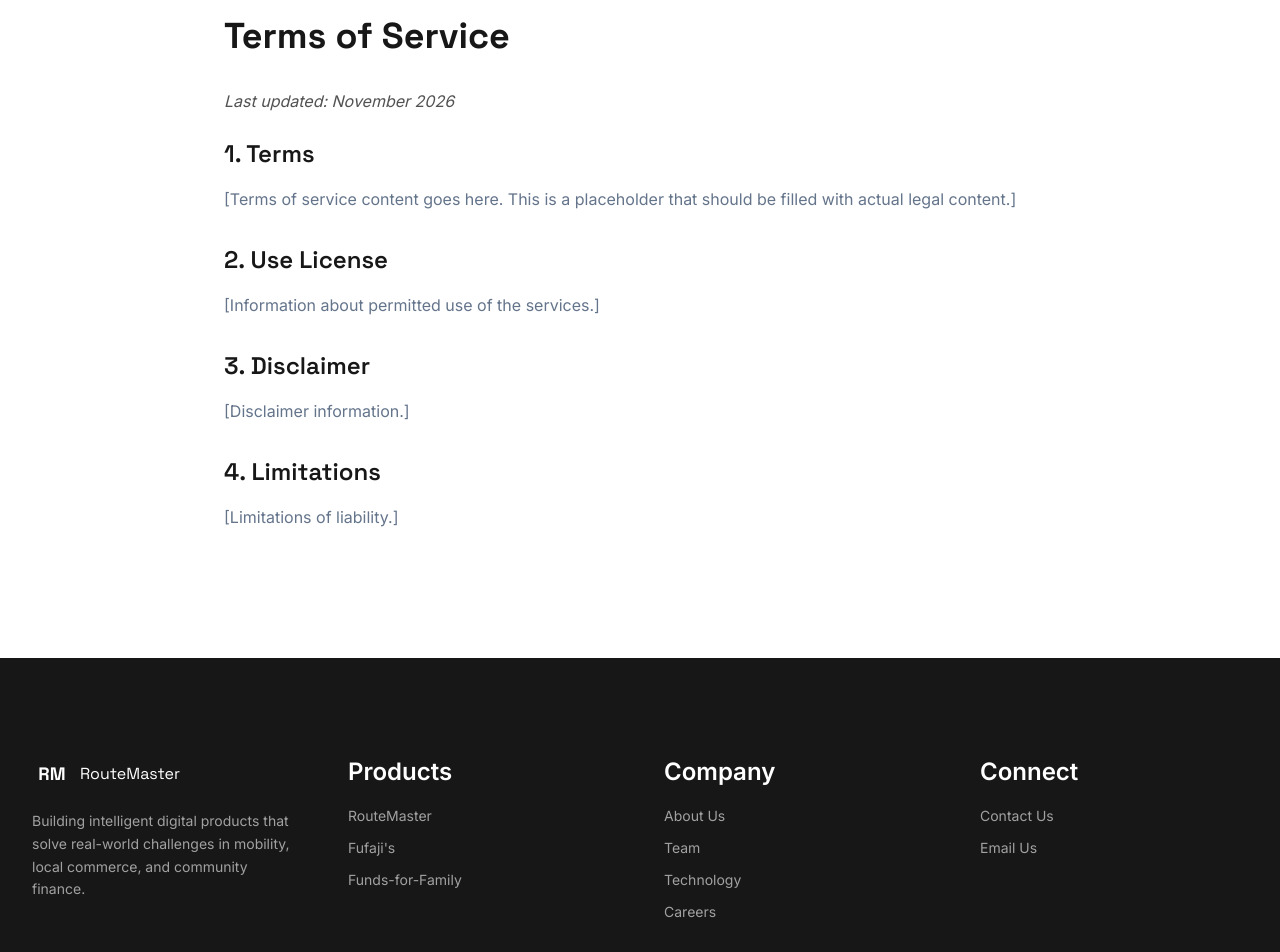
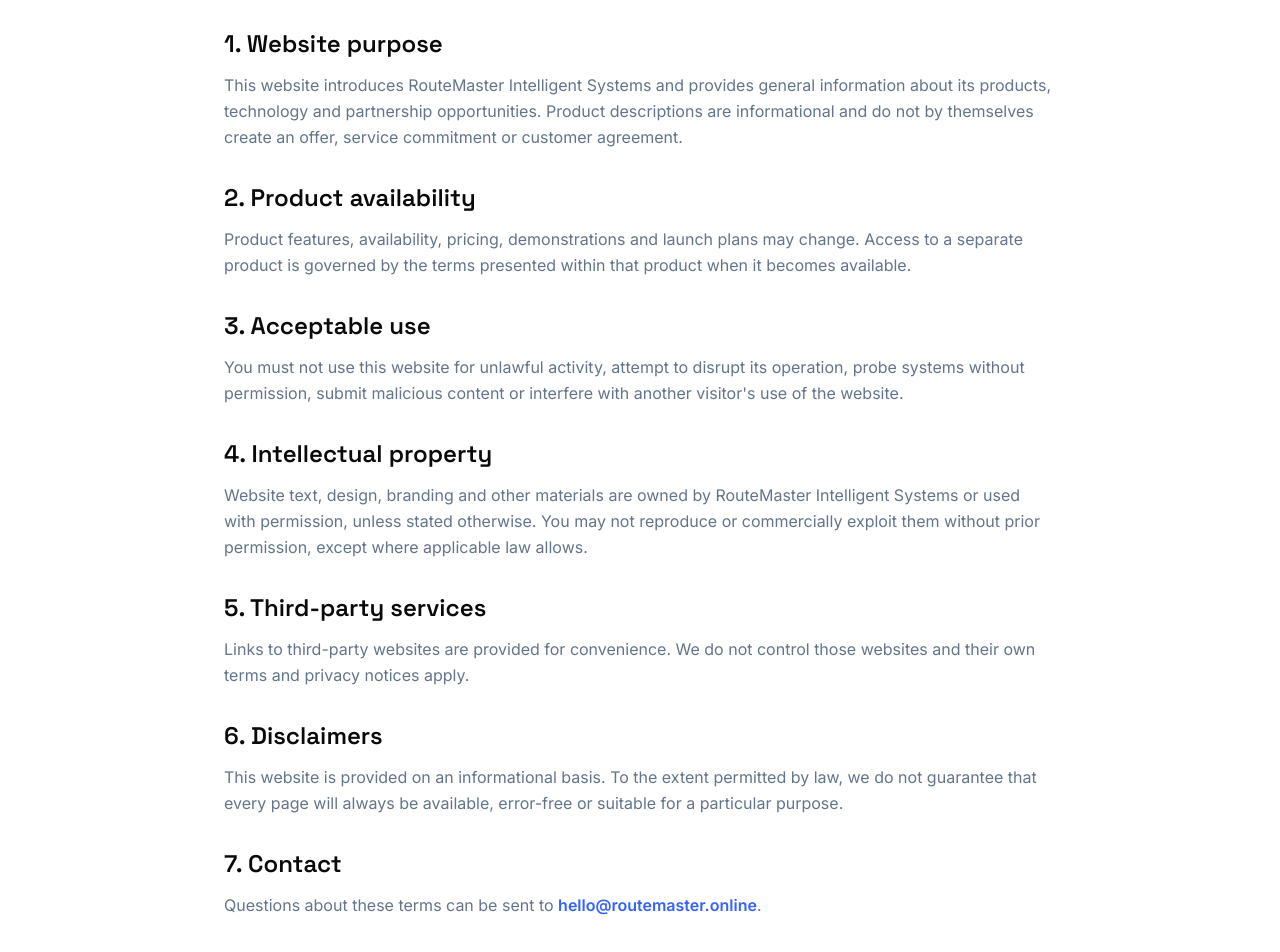
Before and after one commit to anthonynagar1122-create/MyPortfolio, a Next.js app in the folder portfolio/: page /terms in a window 1280 px wide. Shown: the part 240-1192 px from the top of the page. Built offline with nearby package versions, Linux system fonts and the light colour scheme.

Commit message:
legal: replace terms placeholders with corporate website terms

```diff
--- a/portfolio/app/terms/page.tsx
+++ b/portfolio/app/terms/page.tsx
@@ -1,50 +1,79 @@
-import { Navbar } from "@/components/navigation/Navbar";
+import { Navigation } from "@/components/core";
 import { Footer } from "@/components/layout/Footer";
 
 export const metadata = {
-  title: "Terms of Service",
-  description: "RouteMaster terms of service",
+  title: "Terms of Use",
+  description: "Terms for using the RouteMaster Intelligent Systems corporate website.",
 };
 
 export default function TermsPage() {
   return (
-    <div className="flex flex-col min-h-screen bg-white">
-      <Navbar />
-      <main className="flex-grow pt-32">
-        <section className="py-24 md:py-32 max-w-4xl mx-auto px-4 sm:px-6 lg:px-8">
-          <h1 className="text-4xl font-display font-700 text-neutral-900 mb-8">Terms of Service</h1>
-          <p className="text-neutral-600 italic mb-6">Last updated: November 2026</p>
-
-          <div className="space-y-8 text-neutral-700">
+    <div className="flex min-h-screen flex-col bg-white">
+      <Navigation />
+      <main className="mx-auto w-full max-w-4xl flex-1 px-4 py-20 sm:px-6 lg:px-8">
+        <h1 className="font-display text-4xl font-bold text-neutral-950">Terms of Use</h1>
+        <p className="mt-4 text-sm text-neutral-500">Last updated: 24 November 2026</p>
+        <div className="mt-10 space-y-8 leading-8 text-neutral-700">
           <section>
-              <h2 className="text-2xl font-semibold text-neutral-900 mb-4">1. Terms</h2>
-              <p>
-                [Terms of service content goes here. This is a placeholder that should be filled with actual legal content.]
+            <h2 className="text-2xl font-semibold text-neutral-950">1. Website purpose</h2>
+            <p className="mt-3">
+              This website introduces RouteMaster Intelligent Systems and provides general
+              information about its products, technology and partnership opportunities. Product
+              descriptions are informational and do not by themselves create an offer, service
+              commitment or customer agreement.
             </p>
           </section>
-
           <section>
-              <h2 className="text-2xl font-semibold text-neutral-900 mb-4">2. Use License</h2>
-              <p>
-                [Information about permitted use of the services.]
+            <h2 className="text-2xl font-semibold text-neutral-950">2. Product availability</h2>
+            <p className="mt-3">
+              Product features, availability, pricing, demonstrations and launch plans may change.
+              Access to a separate product is governed by the terms presented within that product
+              when it becomes available.
             </p>
           </section>
-
           <section>
-              <h2 className="text-2xl font-semibold text-neutral-900 mb-4">3. Disclaimer</h2>
-              <p>
-                [Disclaimer information.]
+            <h2 className="text-2xl font-semibold text-neutral-950">3. Acceptable use</h2>
+            <p className="mt-3">
+              You must not use this website for unlawful activity, attempt to disrupt its operation,
+              probe systems without permission, submit malicious content or interfere with another
+              visitor&apos;s use of the website.
             </p>
           </section>
-
           <section>
-              <h2 className="text-2xl font-semibold text-neutral-900 mb-4">4. Limitations</h2>
-              <p>
-                [Limitations of liability.]
+            <h2 className="text-2xl font-semibold text-neutral-950">4. Intellectual property</h2>
+            <p className="mt-3">
+              Website text, design, branding and other materials are owned by RouteMaster
+              Intelligent Systems or used with permission, unless stated otherwise. You may not
+              reproduce or commercially exploit them without prior permission, except where
+              applicable law allows.
             </p>
           </section>
+          <section>
+            <h2 className="text-2xl font-semibold text-neutral-950">5. Third-party services</h2>
+            <p className="mt-3">
+              Links to third-party websites are provided for convenience. We do not control those
+              websites and their own terms and privacy notices apply.
+            </p>
+          </section>
+          <section>
+            <h2 className="text-2xl font-semibold text-neutral-950">6. Disclaimers</h2>
+            <p className="mt-3">
+              This website is provided on an informational basis. To the extent permitted by law,
+              we do not guarantee that every page will always be available, error-free or suitable
+              for a particular purpose.
+            </p>
+          </section>
+          <section>
+            <h2 className="text-2xl font-semibold text-neutral-950">7. Contact</h2>
+            <p className="mt-3">
+              Questions about these terms can be sent to <a className="font-semibold text-primary-700" href="mailto:hello@routemaster.online">hello@routemaster.online</a>.
+            </p>
+          </section>
+          <p className="text-sm text-neutral-500">
+            These general website terms do not replace a separate written agreement or product-specific terms.
+            Have the final legal terms reviewed for the company&apos;s applicable jurisdiction before production use.
+          </p>
         </div>
-        </section>
       </main>
       <Footer />
     </div>
```
Lines whose indentation alone changed are shown as unchanged.
